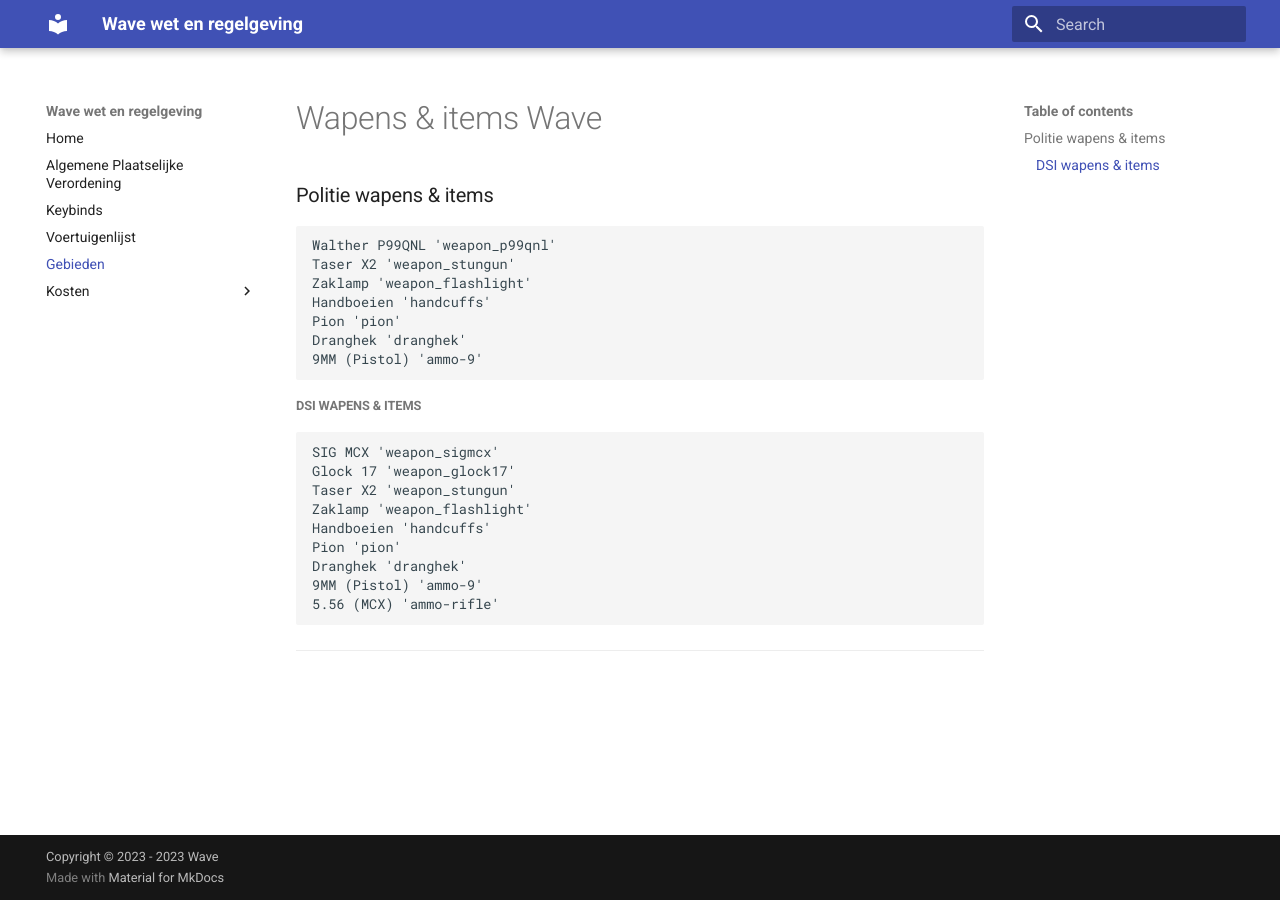
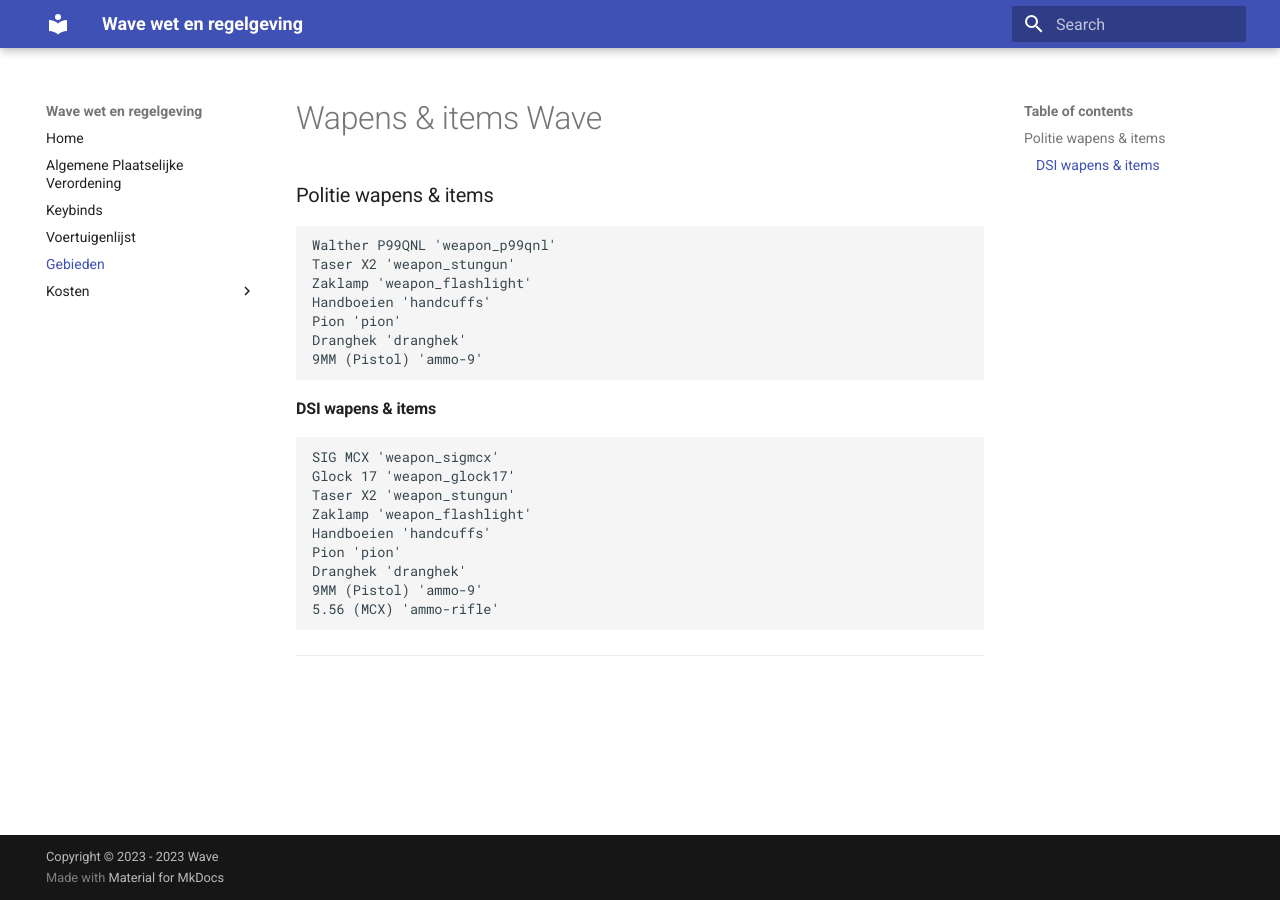
Before and after one commit to mickjoel/wetboek.sunstone, an MkDocs documentation site: the page built from docs/risico-gebieden.md, in a window 1280 px wide. Built offline with MkDocs 1.6.1 and Material for MkDocs 9.7.7, drawn with Linux system fonts in a browser that asks for light colours.

```diff
--- a/docs/risico-gebieden.md
+++ b/docs/risico-gebieden.md
@@ -8,7 +8,7 @@
     Pion 'pion'
     Dranghek 'dranghek'
     9MM (Pistol) 'ammo-9'
-##### DSI wapens & items
+#### DSI wapens & items
     SIG MCX 'weapon_sigmcx'
     Glock 17 'weapon_glock17'
     Taser X2 'weapon_stungun'
```
